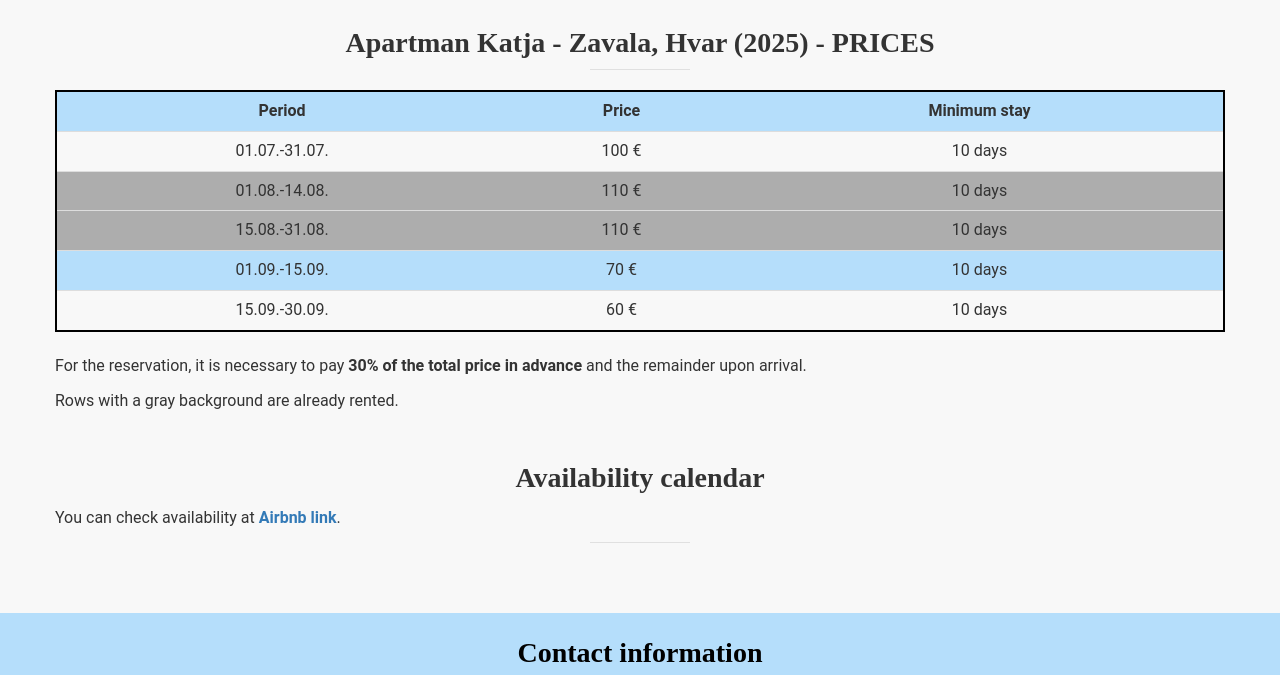
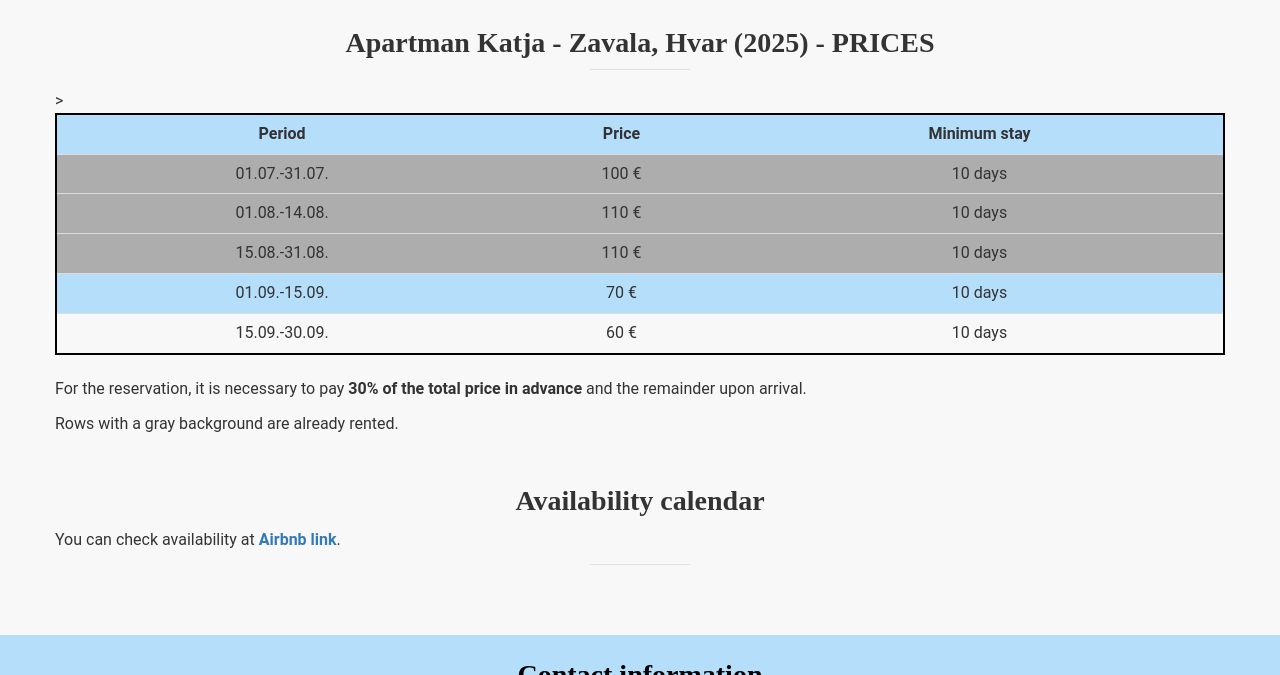
Before and after one commit to MarkecGit/ApartmentsKatja, a plain HTML site: page index.html in a window 1280 px wide. Shown: the part 2340-3015 px from the top of the page. Drawn offline with Linux system fonts and the light colour scheme.

Commit message:
Update index.html
dISABLE-AO 7 mjesec

```diff
--- a/index.html
+++ b/index.html
@@ -208,7 +208,7 @@
 					  <td data-jo="true"><strong>Minimum stay</strong></td>
 				  </tr>
 
-				  <tr>
+				  <tr class="table-row-disabled">>
 					  <td data-jo="true">01.07.-31.07.</td>
 					  <td data-jo="true">100 €</td>
 					  <td data-jo="true">10 days</td>
```
